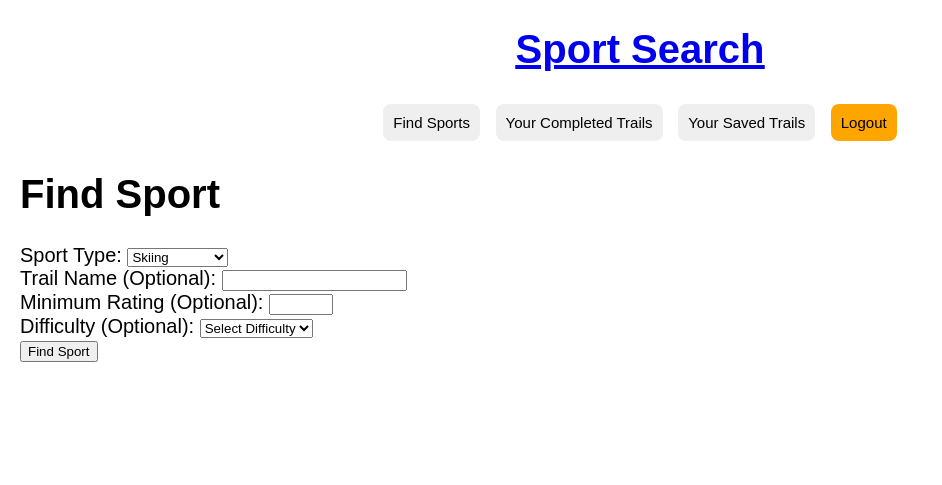
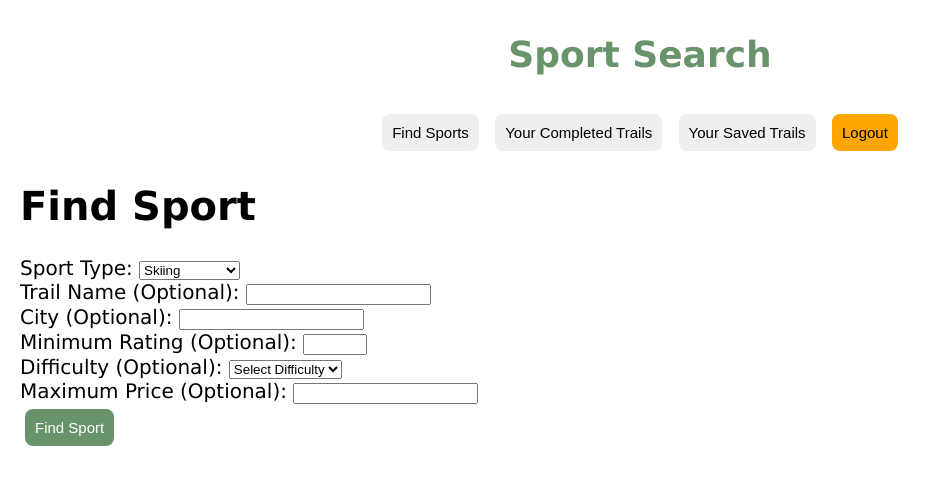
Before and after one commit to MatthewLabasan/sport-search, a Flask app: page /find_sport in a window 1280 px wide. Shown: the top 485 px of the page, without its empty margins (0-942 px from the left). Run offline with Flask 3, Linux system fonts and the light colour scheme; the visitor is signed in with stand-in values (Sample User, id 1); parts of the project's set-up code (start-up, migrations or seed data) failed here and were passed over.

Commit message:
update and bug fixes

```diff
--- a/webserver/routes/home_api.py
+++ b/webserver/routes/home_api.py
@@ -3,25 +3,59 @@ from sqlalchemy import *
 from sqlalchemy.pool import NullPool
 
 home_api = Blueprint('home', __name__)
+DATABASEURI = "postgresql://bl3092:938417@104.196.222.236/proj1part2"
+engine = create_engine(DATABASEURI)
 
 @home_api.route('/')
 def home():
     username = session.get('username', None)
     name = session.get('name', None)
-    state = session.get('state', None)
+    # state = session.get('state', None)
 
     if not username:
         flash("User not logged in.", "error")
         return redirect(url_for('login'))
 
+
+    # Get the user's coordinates from the database
+    user_query = text("""SELECT coordinate FROM "Users" WHERE username = :username""")
+    with engine.connect() as conn:
+        user_result = conn.execute(user_query, {'username': username}).fetchone()
+
+    if not user_result:
+        flash("User's location not found.", "error")
+        return redirect(url_for('home'))
+
+    # Extract user's latitude and longitude
+    coordinate = user_result[0]
+    latitude, longitude = map(float, coordinate.split())
+    # Set a range of ±5 degrees for filtering sports
+    lat_min = latitude - 5
+    lat_max = latitude + 5
+    lon_min = longitude - 5
+    lon_max = longitude + 5
+
     # get sports in their city
+    # sports_query = """
+    #                SELECT *
+    #                FROM "Sports" S INNER JOIN "Location" L
+    #                     ON S.coordinate = L.coordinate
+    #                WHERE L.state = :state
+    #                """
     sports_query = """
-                   SELECT *
-                   FROM "Sports" S INNER JOIN "Location" L
-                        ON S.coordinate = L.coordinate
-                   WHERE L.state = :state
-                   """
-    sports_paramaters = {'state': state}
+            SELECT * FROM "Sports"
+            WHERE
+                substring(coordinate from '^[^ ]+')::float BETWEEN :lat_min AND :lat_max
+                AND substring(coordinate from '[^ ]+$')::float BETWEEN :lon_min AND :lon_max
+    """
+
+    # sports_paramaters = {'state': state}
+    sports_paramaters = {
+        'lat_min': lat_min,
+        'lat_max': lat_max,
+        'lon_min': lon_min,
+        'lon_max': lon_max
+    }
     sports = g.conn.execute(text(sports_query), sports_paramaters)
     sports = sports.fetchall()
 
--- a/webserver/server.py
+++ b/webserver/server.py
@@ -342,6 +342,20 @@ def add_review():
                     'like_count': 0
                 })
                 conn.commit()
+
+            # Update the average rating for the sport
+            update_rating_query = text("""
+                UPDATE "Sports"
+                SET rating = (
+                    SELECT AVG(rating)
+                    FROM "Review"
+                    WHERE sport_id = :sport_id
+                )
+                WHERE sport_id = :sport_id
+            """)
+            with engine.connect() as conn:
+                conn.execute(update_rating_query, {'sport_id': sport_id})
+                conn.commit()
                 print("Review added successfully.")
                 flash("Review added successfully!", "success")
         except Exception as e:
@@ -378,8 +392,10 @@ def find_sport():
     if request.method == 'POST':
         sport_type = request.form.get('sport_type')
         trail_name = request.form.get('trail_name')
+        city = request.form.get('city')
         rating = request.form.get('rating', type=float)
         difficulty = request.form.get('difficulty')
+        max_price = request.form.get('max_price', type=float)
 
         query ="""
             SELECT s.sport_id, s.sport_type, s.trail_name, s.difficulty, s.rating, s.price, s.num_people_completed
@@ -397,6 +413,17 @@ def find_sport():
         if difficulty:
             query += " AND difficulty = :difficulty"
             params['difficulty'] = difficulty
+        if max_price:
+            query += " AND price <= :max_price"
+            params['max_price'] = max_price
+        if city:
+            location_query = text("""SELECT coordinate FROM "Location" WHERE city = :city""")
+            with engine.connect() as conn:
+                location_result = conn.execute(location_query, {'city': city}).fetchone()
+                if location_result:
+                    coordinate = location_result[0]
+                    query += " AND coordinate = :coordinate"
+                    params['coordinate'] = coordinate
 
         try:
             with engine.connect() as conn:
@@ -542,20 +569,20 @@ def like_sport():
         flash("User not logged in.", "error")
         return redirect(url_for('login'))
 
-    sport_id = request.form.get('sport_id')
-    if not sport_id:
-        flash("Sport ID not provided.", "error")
+    review_id = request.form.get('review_id')
+    if not review_id:
+        flash("Review ID not provided.", "error")
         return redirect(url_for('find_sport'))
 
     like_query = text("""
-        INSERT INTO "Likes" (username, sport_id, date_liked)
-        VALUES (:username, :sport_id, :date_liked)
+        INSERT INTO "Likes" (review_id, username, date_liked)
+        VALUES (:review_id, :username, :date_liked)
     """)
     try:
         with engine.connect() as conn:
             conn.execute(like_query, {
+                'review_id': review_id,
                 'username': username,
-                'sport_id': sport_id,
                 'date_liked': datetime.now().date()
             })
             conn.commit()
@@ -735,6 +762,15 @@ def complete_sport():
                 WHERE username = :username AND sport_id = :sport_id AND status = 'saved'
             """)
             result = conn.execute(update_query, {'username': username, 'sport_id': sport_id})
+
+            # Increment num_people_completed in the Sports table
+            increment_query = text("""
+                UPDATE "Sports"
+                SET num_people_completed = num_people_completed + 1
+                WHERE sport_id = :sport_id
+            """)
+            conn.execute(increment_query, {'sport_id': sport_id})
+
             conn.commit()
 
             if result.rowcount == 0:
--- a/webserver/static/style.css
+++ b/webserver/static/style.css
@@ -1,8 +1,52 @@
 body {
     font-size: 15pt;
-    font-family: Arial, sans-serif;
+    font-family:Verdana, Geneva, Tahoma, sans-serif;
     margin: 0 20px
 }
+
+a {
+    text-decoration: none;
+    border: 0px;
+    padding: 10px;
+}
+
+a h1 {
+    font-size: 36px;
+    color: #69936b;
+    margin: 5;
+    transition: color 0.2s ease;
+}
+
+a:hover h1 {
+    color: #69936b;
+}
+
+a h1 u {
+    text-decoration: none;
+    margin: 5px;
+    transition: border-bottom-color 0.3s ease;
+}
+
+a:hover h1 u {
+    border-bottom-color: #69936b;
+}
+
+input[type="submit"] {
+    padding: 10px 10px;
+    font-size: 15px;
+    margin: 5px;
+    background-color: #69936b;
+    color: white;
+    border: 0px;
+    border-radius: 8px;
+    cursor: pointer;
+    transition: background-color 0.2s ease;
+}
+
+input[type="submit"]:hover {
+    background-color: #9db99e;
+}
+
 
 button {
     font-size: 15px;
--- a/webserver/templates/find_sport.html
+++ b/webserver/templates/find_sport.html
@@ -57,6 +57,9 @@ Find Sport - SportSearch
                 <label for="trail_name">Trail Name (Optional):</label>
                 <input type="text" id="trail_name" name="trail_name"><br>
 
+                <label for="city">City (Optional):</label>
+                <input type="text" id="city" name="city"><br>
+
                 <label for="rating">Minimum Rating (Optional):</label>
                 <input type="number" id="rating" name="rating" min="1" max="5" step="0.1"><br>
 
@@ -67,6 +70,9 @@ Find Sport - SportSearch
                     <option value="intermediate">Intermediate</option>
                     <option value="advanced">Advanced</option>
                 </select><br>
+
+                <label for="max_price">Maximum Price (Optional):</label>
+                <input type="number" id="max_price" name="max_price" step="1"><br>
 
                 <input type="submit" value="Find Sport">
             </form>
--- a/webserver/templates/homepage.html
+++ b/webserver/templates/homepage.html
@@ -16,7 +16,8 @@ Home - Sport Search
 
     <div>
       {% for sport in sports %}
-      <a href="{{ url_for('sport') }}?id={{ sport['sport_id'] }}">{{ sport.trail_name }}<br></a>
+        <a href="{{ url_for('sport') }}?id={{ sport['sport_id'] }}">
+          {{ sport.trail_name }}<br></a>
       {% endfor %}
     </div>
   </body>
```
